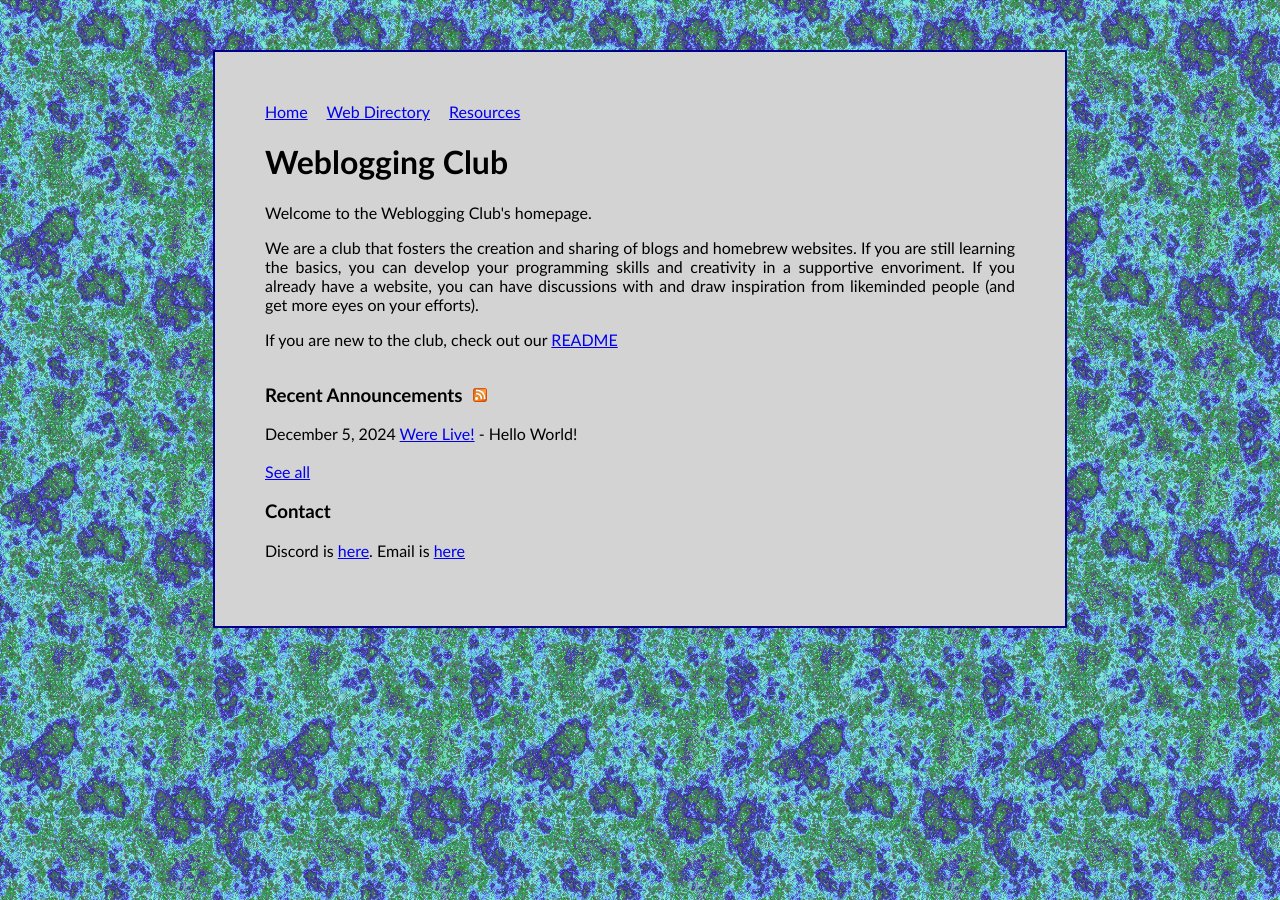
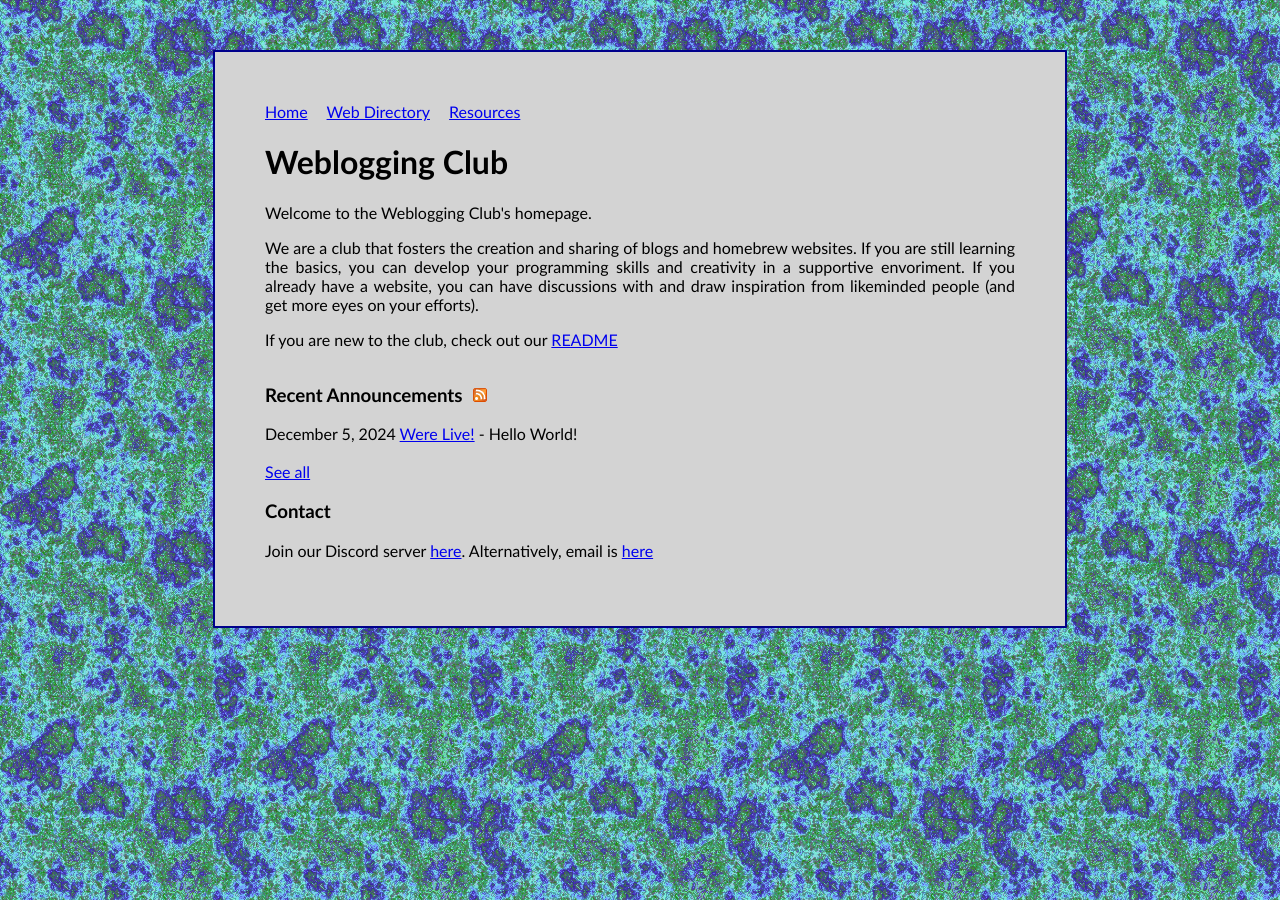
Before and after one commit to uoftwebloggingclub/uoftwebloggingclub.neocities.org, a Jekyll site: the page built from index.html, in a window 1280 px wide. Built offline with Jekyll 4.4.1, drawn with Linux system fonts in a browser that asks for light colours.

Commit message:
Reword contact

```diff
--- a/index.html
+++ b/index.html
@@ -21,4 +21,4 @@ layout: default
 
 <h3>Contact</h3>
 
-<p>Discord is <a href="https://discord.gg/3uY2eRTAcn">here</a>. Email is <a href="mailto:{{ 'uoftwebloggingclub@tutamail.io' | encode_email }}">here</a>
+<p>Join our Discord server <a href="https://discord.gg/3uY2eRTAcn">here</a>. Alternatively, email is <a href="mailto:{{ 'uoftwebloggingclub@tutamail.io' | encode_email }}">here</a>
```
